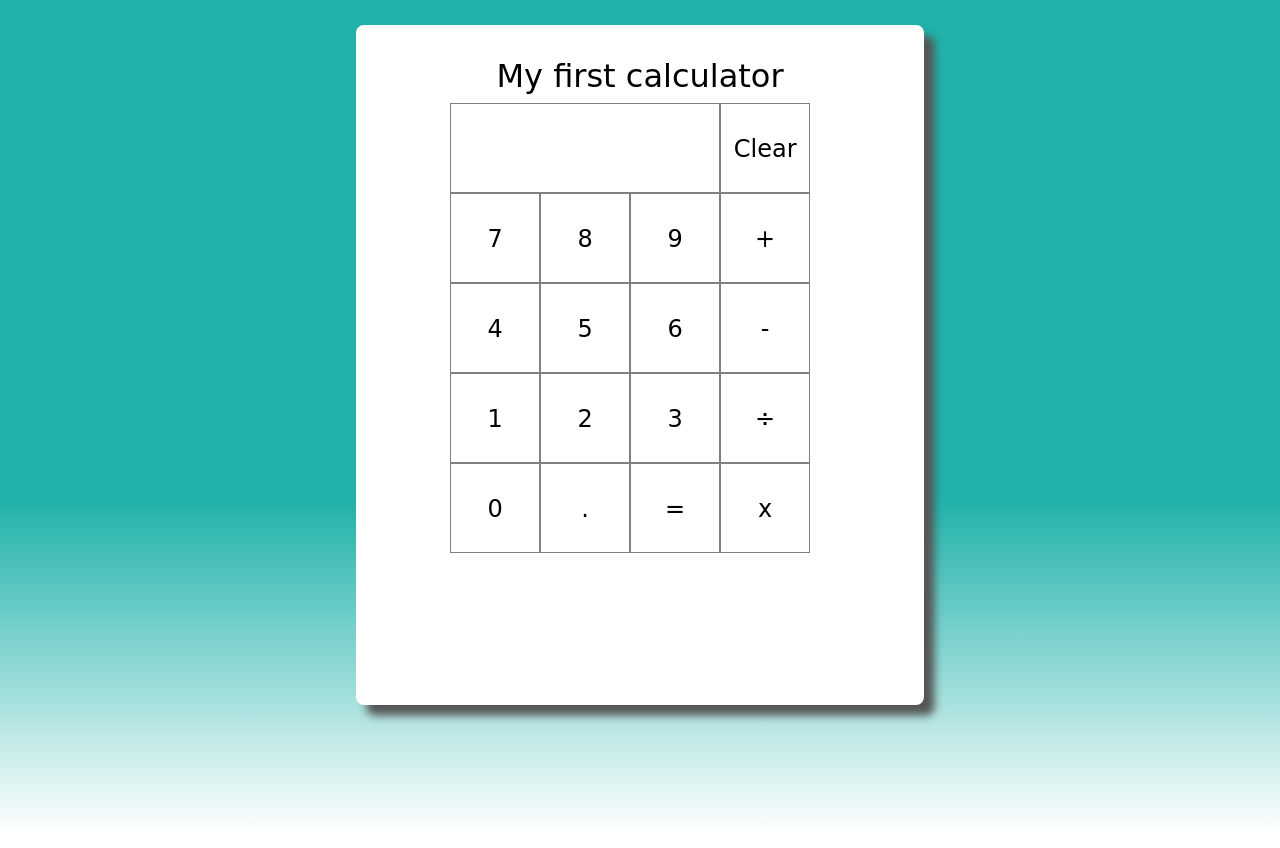
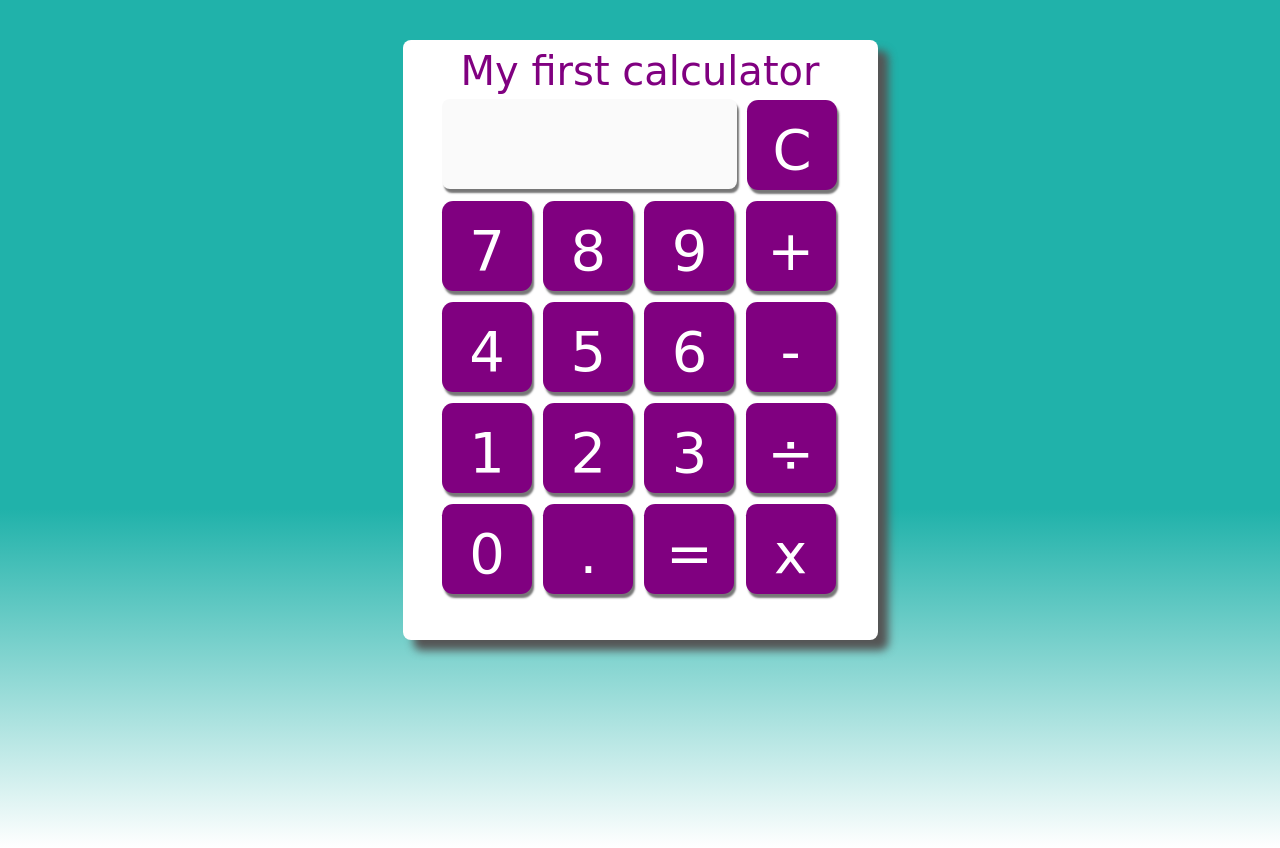
Before and after one commit to denisemeagher/calculator, a plain HTML site: page index.html in a window 1280 px wide. Drawn offline with Linux system fonts and the light colour scheme; a web font is replaced by a local one.

Commit message:
change styles and layout of calculator

```diff
--- a/calculator.css
+++ b/calculator.css
@@ -4,7 +4,6 @@
   }
 
   body {
-    position: relative;
     height: 100vh;
     background-repeat:no-repeat;
     background-image: linear-gradient(to bottom, #20B2AA 60%, white 100%);
@@ -12,62 +11,76 @@
   }
 
   #container {
-    position: relative;
     border-radius: .5em;
-    width: 45%;
-    margin: 2% auto;
-    height: 85vh;
-    background-color: white;
+    width: 475px;
+    margin: 40px auto 0 auto;
+    height: 600px;
+    background-color: #FFF;
     box-shadow: .65em .65em .5em #555;
   }
 
   #title {
-    font-size: 2em;
-    padding: 1em 0 .25em 0;
+    width: 407px;
+    font-size: 2.5em;
+    color: #800080;
     text-align: center;
+    padding-top: 8px;
   }
 
   #calculator {
   /*border: 1px solid black;*/
-   width: 66.75%;
-   height: 80%;
-   margin: inherit;
+   width: 407px;
+   height: 600px;
+   margin: auto;
 }
 
   .result {
-   width: 270px;
-   height: 90px;
-   border: .5px solid grey;
-   padding-left: 1em;
-   float: left;
-   line-height: 90px;
+    box-shadow: 2px 4px 2px #777;
+    /*box-shadow: inset 0px 4px rgba(0, 0, 0, 0.2);*/
+    background-color: #fafafa;
+    width: 295px;
+    height: 90px;
+    /*border: .5px solid grey;*/
+    margin: 5px;
+    float: left;
+    border-radius: .5em;
   }
 
   .result > p {
-    margin: auto;
     letter-spacing: .1em;
-    font-size: 2em;
+    font-size: 3.5em;
+    color: #e600e6;
+    line-height: 0px;
+    padding-left: 20px;
+
   }
 
   .clear, span {
    height: 90px;
-   border: .5px solid grey;
+   /*border: .5px solid grey;*/
    text-align: center;
-   line-height: 90px;
+   line-height: 100px;
    cursor: pointer;
-   font-size: 1.5em;
+   border-radius: .2em;
+   margin: .1em;
+   background-color: #800080;
+   box-shadow: 2px 4px 2px #777;
+
 
   }
 
   .clear {
    width: 90px;
    float: left;
-   font-size: 1.5em;
+   font-size: 3.5em;
+   color: #fff;
+
   }
 
   span {
    float: left;
    width: 90px;
-   font-size: 1.5em;
+   font-size: 3.5em;
+   color: #fff;
 
   }
--- a/calculator.js
+++ b/calculator.js
@@ -10,9 +10,10 @@ window.onload = function () {
       buttons[i].addEventListener("click", addValue(i));
     }
   }
-
   clear.onclick = function () {
+    alert("function has cleared");
     result.innerHTML = '';
+    console.log("it works")
   };
 
   function addValue(i) {
@@ -34,7 +35,6 @@ window.onload = function () {
       var bugFix = final_res.replace(/\d+/g, function(numb){
           return parseInt(numb, 10);
       });
-
 
       result.innerHTML = eval(bugFix);
     };
--- a/index.html
+++ b/index.html
@@ -11,10 +11,11 @@
   <body>
     <div id="container">
       <div id="calculator">
-      <div id="title"> My first calculator </div>
+        <div id="title"> My first calculator </div>
+
        <!-- the <p> inside the result div is optional (for css)-->
        <div class="result"><p></p></div>
-       <div class="clear">Clear</div>
+       <div class="clear">C</div>
 
        <span>7</span>
        <span>8</span>
```
Lines whose indentation alone changed are shown as unchanged.
